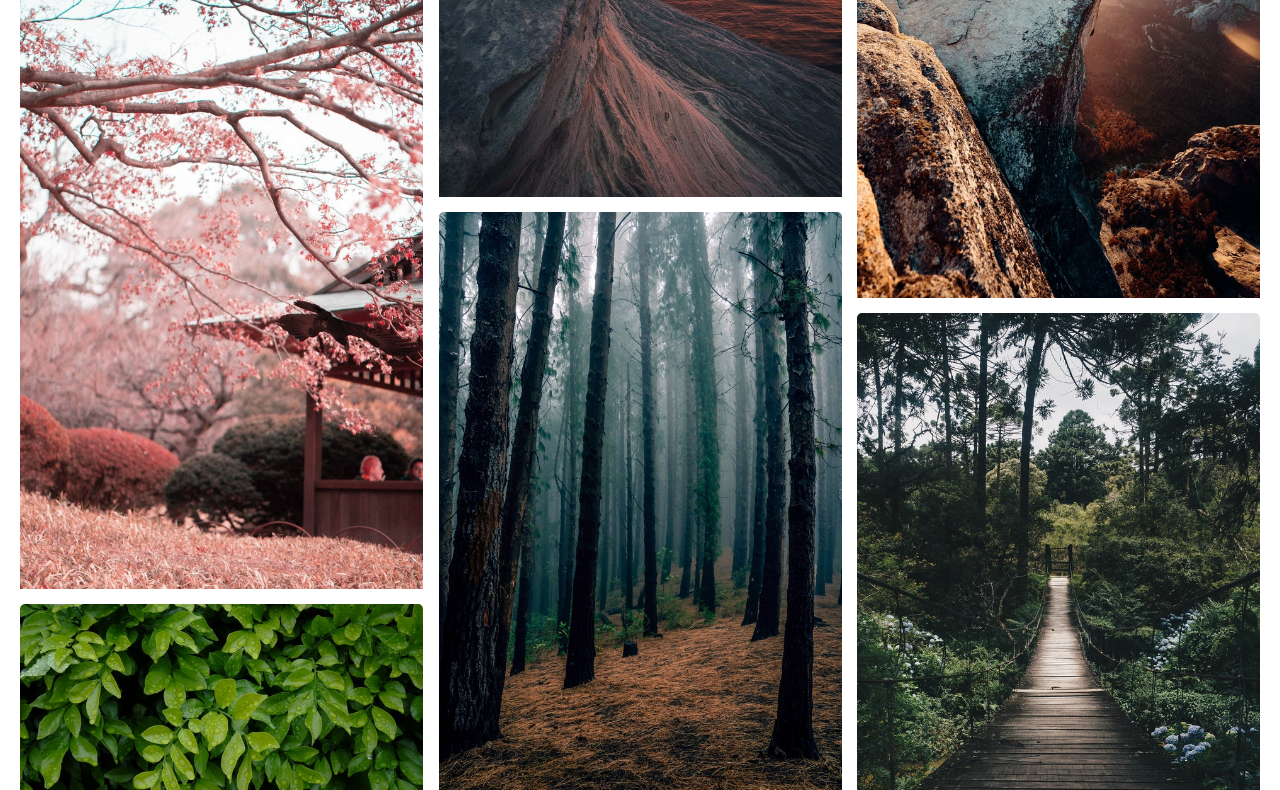
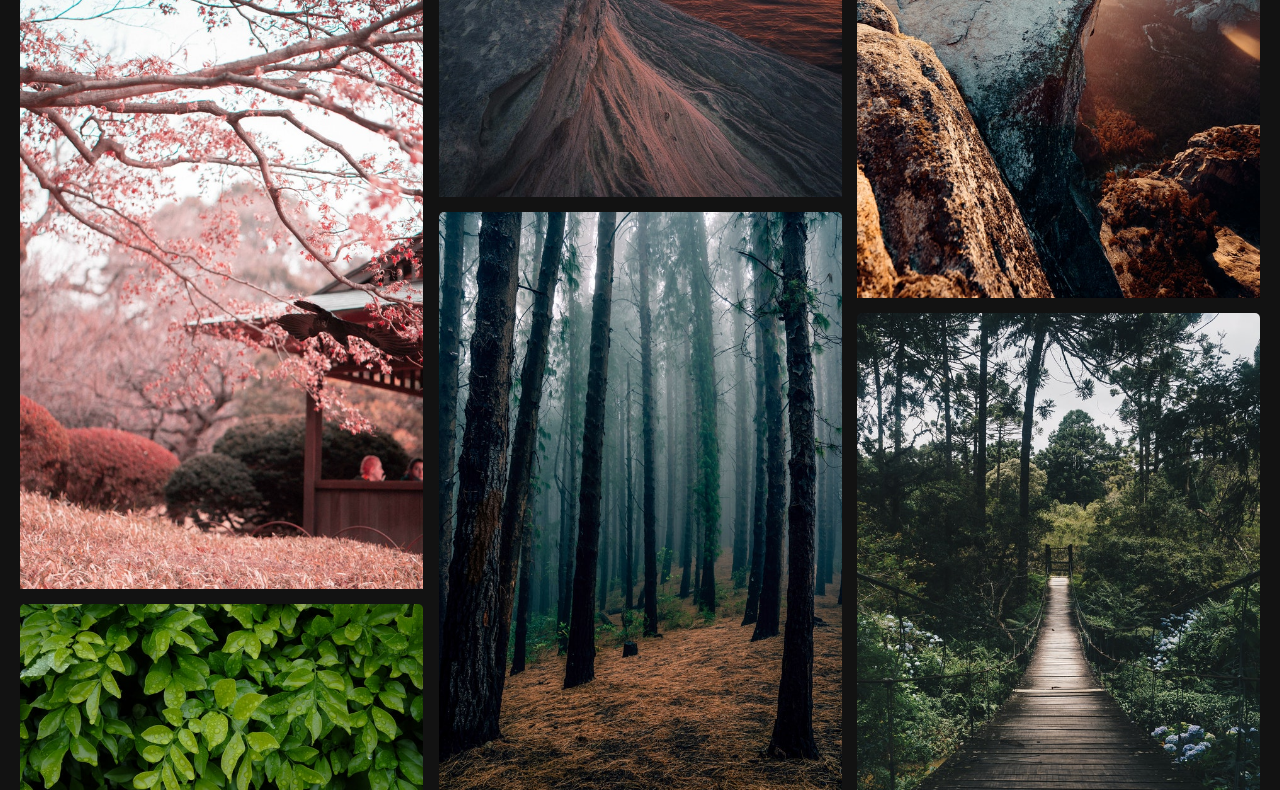
Before and after one commit to WatchPlace/watchplace.github.io, a plain HTML site: page index.html in a window 1280 px wide. Shown: the part 481-1271 px from the top of the page. Drawn offline with Linux system fonts and the light colour scheme.

Commit message:
Update style.css

```diff
--- a/style.css
+++ b/style.css
@@ -1,4 +1,8 @@
 @import url('https://fonts.googleapis.com/css2?family=Poppins:wght@100;200;300;400;500;600;700;800;900&display=swap');
+
+body {
+  background-color: #121212;
+}
 
 *{
   margin: 0;
```
